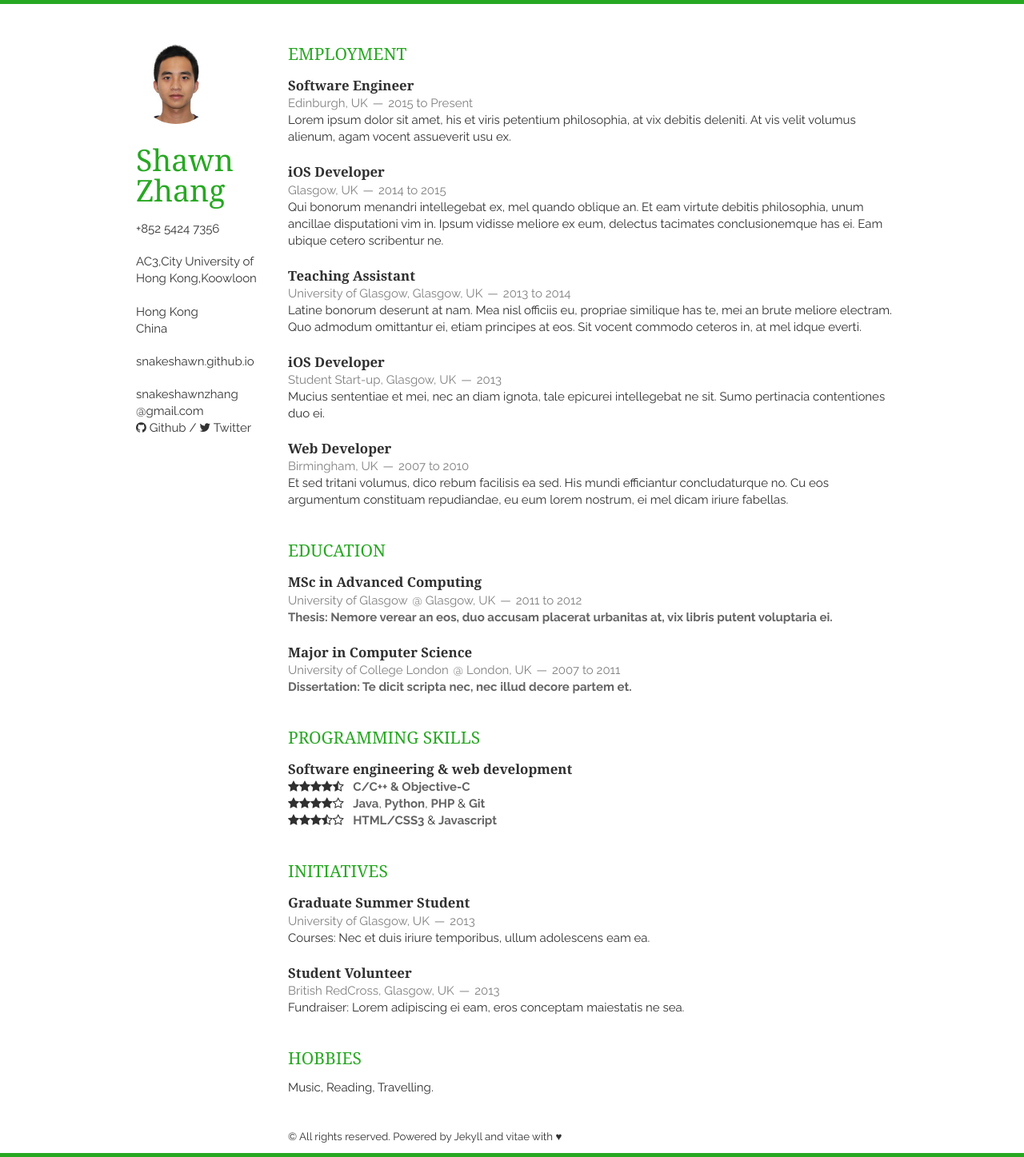
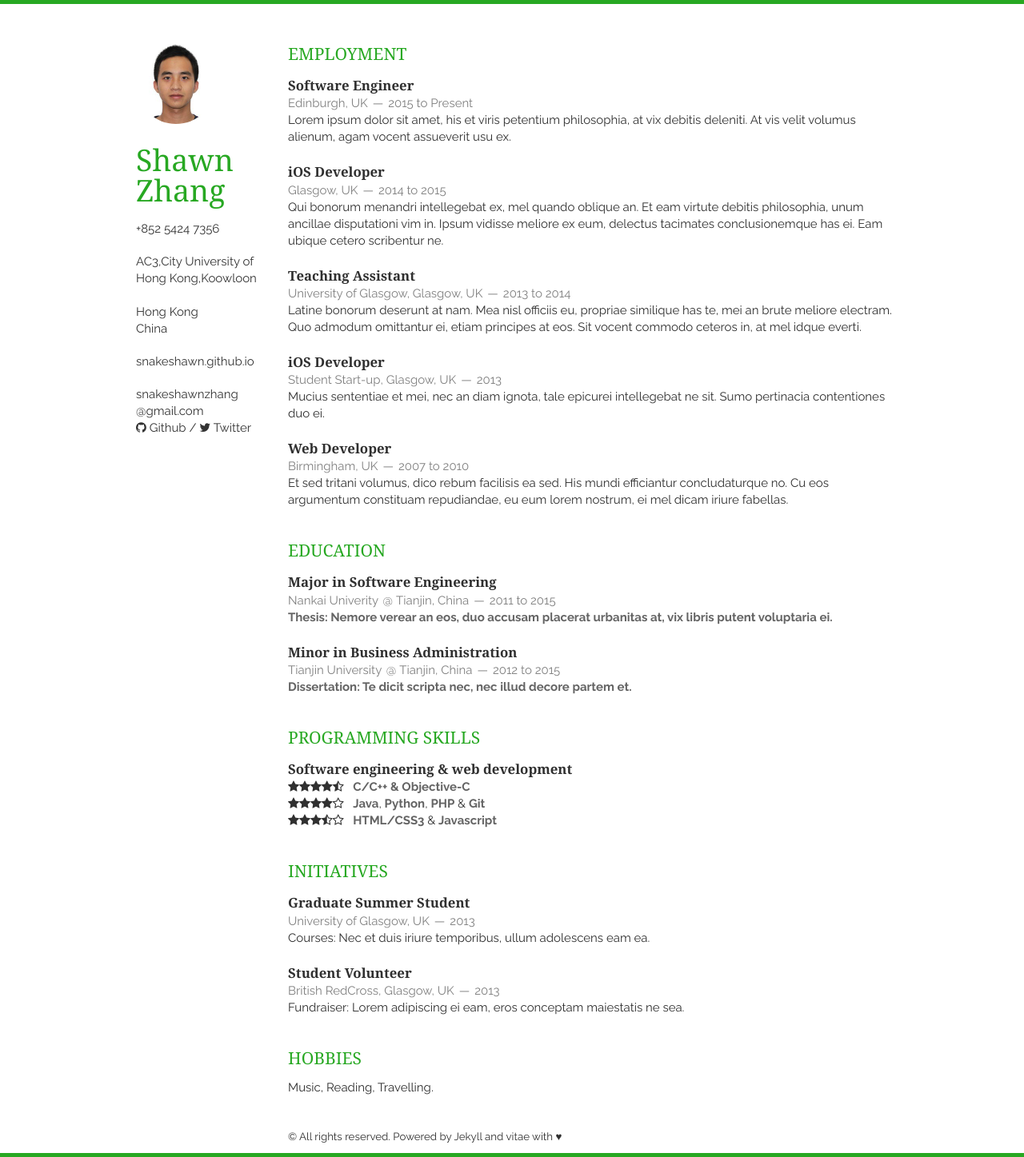
Before and after one commit to xzhcn6/vitae, a Jekyll site: the page built from index.html, in a window 1280 px wide. Shown: the whole page at 80% size. Built offline with Jekyll 4.4.1, drawn with Linux system fonts in a browser that asks for light colours; nearby versions of some CDN libraries; Markdown is read by kramdown in place of the engine named in the settings; the list of posts is cut into pages by our own code.

Commit message:
[+]Education.

```diff
--- a/_includes/education.html
+++ b/_includes/education.html
@@ -2,9 +2,9 @@
     <h1>Education</h1>
     <article>
         <header>
-            <h1>MSc in Advanced Computing</h1>
-            <span>University of Glasgow</span>
-            <span><address>Glasgow, UK</address><time>2011 to 2012</time></span>
+            <h1>Major in Software Engineering</h1>
+            <span>Nankai Univerity</span>
+            <span><address>Tianjin, China</address><time>2011 to 2015</time></span>
         </header>
         <p>
             <em>Thesis: Nemore verear an eos, duo accusam placerat urbanitas at, vix libris putent voluptaria ei.</em>
@@ -12,9 +12,9 @@
     </article>
     <article>
         <header>
-            <h1>Major in Computer Science</h1>
-            <span>University of College London</span>
-            <span><address>London, UK</address><time>2007 to 2011</time></span>
+            <h1>Minor in Business Administration</h1>
+            <span>Tianjin University</span>
+            <span><address>Tianjin, China</address><time>2012 to 2015</time></span>
         </header>
         <p>
             <em>Dissertation: Te dicit scripta nec, nec illud decore partem et.</em>
```
